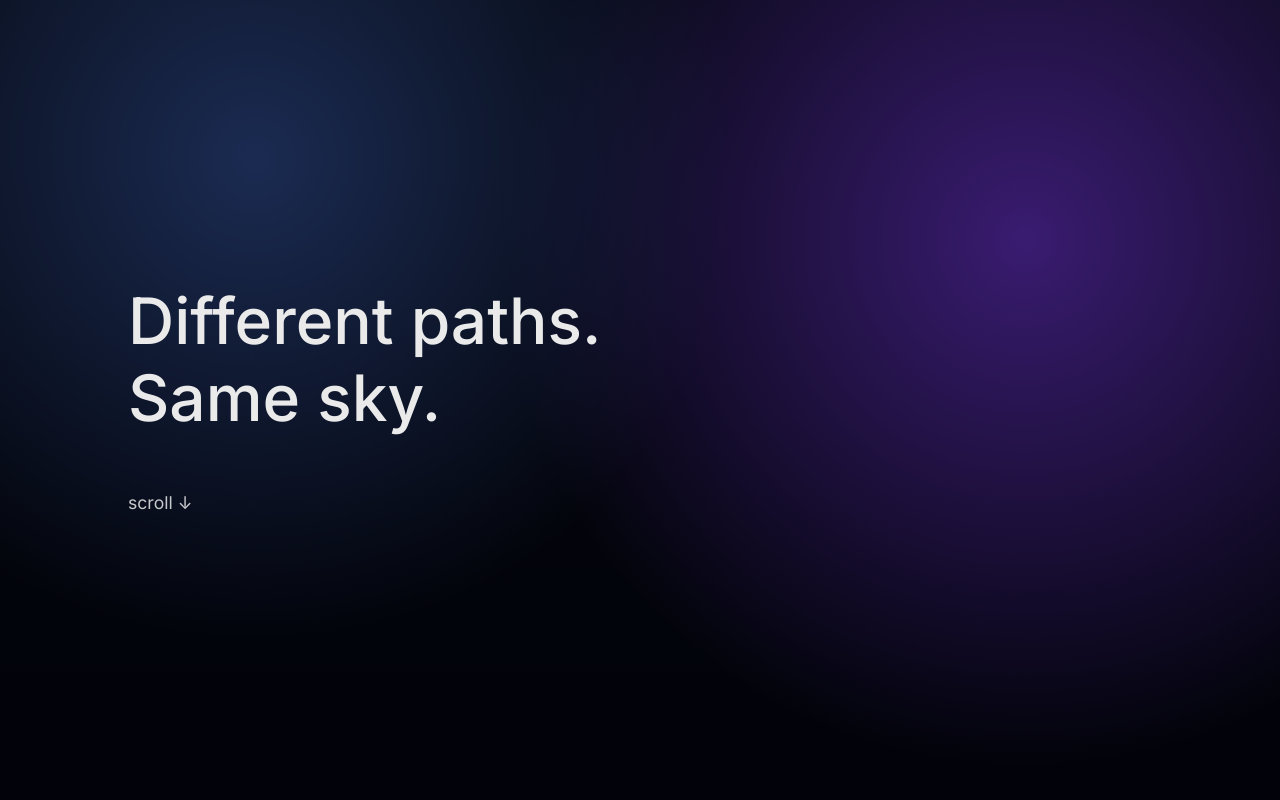
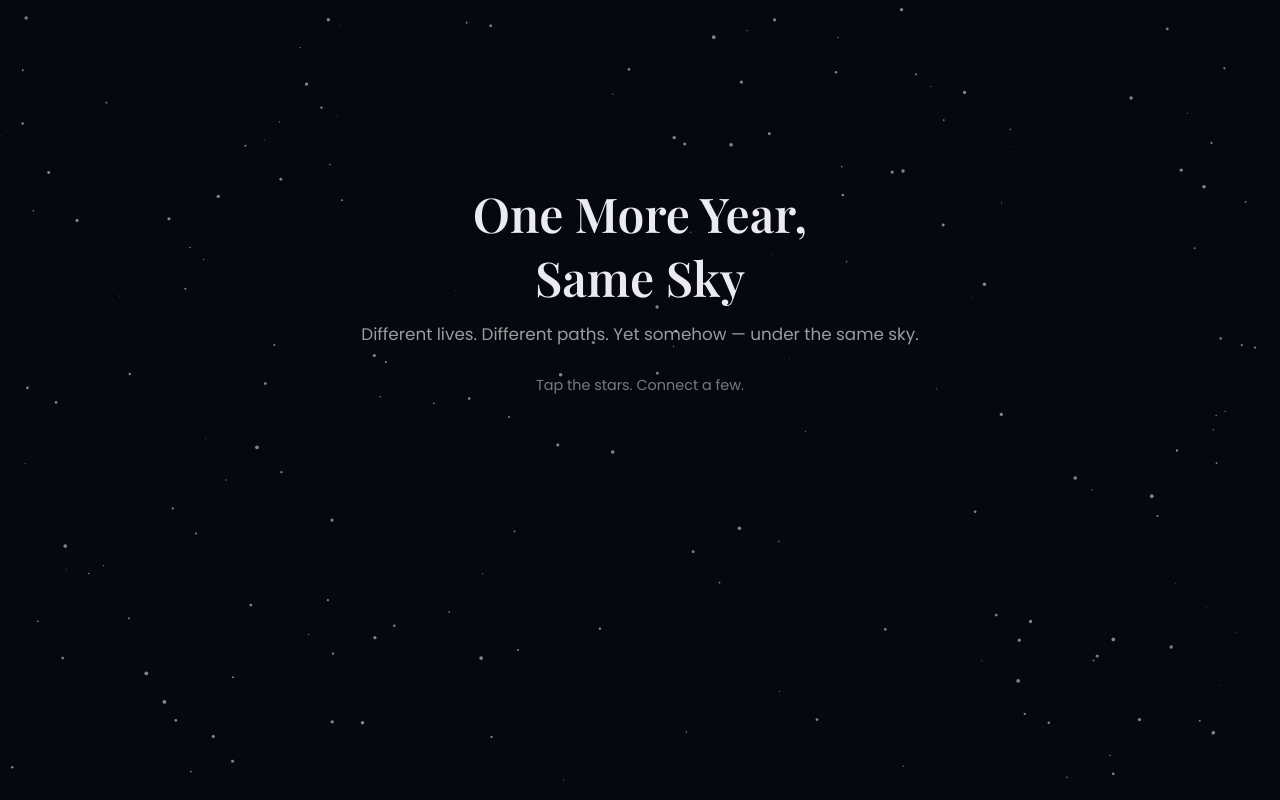
Before and after one commit to amanbalara/One-more-year-same-sky, a plain HTML site: page index.html in a window 1280 px wide. Shown: the top 800 px of the page. Drawn offline with nearby package versions, Linux system fonts and the light colour scheme; a web font is replaced by a local one.

Commit message:
Update index.html

```diff
--- a/index.html
+++ b/index.html
@@ -1,203 +1,298 @@
 <!DOCTYPE html>
 <html lang="en">
 <head>
-  <meta charset="UTF-8" />
-  <meta name="viewport" content="width=device-width, initial-scale=1.0" />
+<meta charset="UTF-8">
+<meta name="viewport" content="width=device-width, initial-scale=1.0">
 <title>One More Year, Same Sky</title>
 
-  <!-- Google Font -->
-  <link href="https://fonts.googleapis.com/css2?family=Inter:wght@300;400;500;600&display=swap" rel="stylesheet">
+<link href="https://fonts.googleapis.com/css2?family=Playfair+Display:ital,wght@0,400;0,600;1,400&family=Poppins:wght@300;400;500&display=swap" rel="stylesheet">
 
 <style>
-    /* ---------- RESET ---------- */
-    * {
-      margin: 0;
-      padding: 0;
-      box-sizing: border-box;
-      font-family: 'Inter', sans-serif;
+:root{
+  --bg:#05080f;
+  --card:rgba(10,12,24,0.7);
+  --text:#eaeaf0;
+  --muted:rgba(255,255,255,0.6);
+  --accent:#7aa2ff;
 }
 
-    body {
-      background: #05080f;
-      color: #eaeaea;
-      overflow-x: hidden;
+*{box-sizing:border-box;margin:0;padding:0}
+html,body{height:100%;background:var(--bg);color:var(--text);font-family:'Poppins',sans-serif}
+
+.stage{
+  min-height:100vh;
+  display:flex;
+  align-items:center;
+  justify-content:center;
+  position:relative;
+  overflow:hidden;
+  padding:24px;
 }
 
-    /* ---------- SKY BACKGROUND ---------- */
-    .sky {
-      position: fixed;
-      inset: 0;
-      background:
-        radial-gradient(circle at 20% 20%, #1b2b52, transparent 40%),
-        radial-gradient(circle at 80% 30%, #3a1c71, transparent 45%),
-        linear-gradient(#05080f, #02030a);
-      animation: drift 25s ease-in-out infinite alternate;
-      z-index: -1;
+canvas#stars{
+  position:absolute;
+  inset:0;
+  z-index:0;
 }
 
-    @keyframes drift {
-      from { transform: scale(1); }
-      to { transform: scale(1.05); }
+.center{
+  z-index:2;
+  max-width:900px;
+  width:100%;
+  text-align:center;
 }
 
-    /* ---------- SECTIONS ---------- */
-    .section {
-      min-height: 100vh;
-      padding: 80px 10%;
-      display: flex;
-      flex-direction: column;
-      justify-content: center;
-      gap: 22px;
+h1{
+  font-family:'Playfair Display',serif;
+  font-size:3rem;
+  font-weight:600;
+  margin-bottom:12px;
 }
 
-    .hero h1 {
-      font-size: clamp(2.5rem, 5vw, 4rem);
-      font-weight: 500;
-      line-height: 1.2;
+.lead{
+  color:var(--muted);
+  font-size:1.05rem;
+  margin-bottom:28px;
 }
 
-    .scroll {
-      opacity: 0.6;
-      margin-top: 30px;
-      font-size: 0.95rem;
+.hint{
+  font-size:0.9rem;
+  opacity:0.5;
+  margin-top:12px;
 }
 
-    .section p {
-      font-size: 1.1rem;
-      opacity: 0.85;
-      line-height: 1.6;
+.panel{
+  margin-top:32px;
+  display:flex;
+  justify-content:center;
+  opacity:0;
+  transform:translateY(12px);
+  transition:0.6s ease;
 }
 
-    .highlight {
-      font-size: 1.6rem;
-      font-weight: 500;
-      opacity: 0.95;
+.panel.show{
+  opacity:1;
+  transform:none;
 }
 
-    .soft {
-      opacity: 0.7;
+.input-wrap{
+  background:var(--card);
+  border-radius:14px;
+  padding:14px;
+  display:flex;
+  gap:10px;
+  backdrop-filter:blur(8px);
 }
 
-    .message {
-      font-size: 1.35rem;
-      line-height: 1.7;
-      white-space: pre-line;
+input{
+  background:transparent;
+  border:none;
+  outline:none;
+  color:var(--text);
+  font-size:1rem;
+  width:180px;
 }
 
-    .end {
-      text-align: center;
+button{
+  background:var(--accent);
+  color:#0a0d1a;
+  border:none;
+  padding:10px 14px;
+  border-radius:10px;
+  font-weight:600;
+  cursor:pointer;
 }
 
-    .signature {
-      display: block;
-      margin-top: 40px;
-      font-size: 0.95rem;
-      opacity: 0.6;
+.message-card{
+  margin-top:30px;
+  background:var(--card);
+  padding:28px;
+  border-radius:18px;
+  opacity:0;
+  transform:translateY(10px);
+  transition:0.7s ease;
+  text-align:left;
 }
 
-    /* ---------- FADE IN ---------- */
-    .fade {
-      animation: fadeIn 1.6s ease forwards;
+.message-card.show{
+  opacity:1;
+  transform:none;
 }
 
-    @keyframes fadeIn {
-      from {
-        opacity: 0;
-        transform: translateY(12px);
+.msg-title{
+  font-family:'Playfair Display',serif;
+  font-size:2.2rem;
+  margin-bottom:14px;
 }
-      to {
-        opacity: 1;
-        transform: translateY(0);
+
+.msg-body{
+  line-height:1.7;
+  font-size:1.05rem;
+  white-space:pre-line;
 }
+
+.signature{
+  margin-top:18px;
+  text-align:right;
+  opacity:0.7;
+}
+
+@media(max-width:600px){
+  h1{font-size:2.3rem}
 }
 </style>
 </head>
 
 <body>
+<div class="stage">
+  <canvas id="stars"></canvas>
 
-  <div class="sky"></div>
+  <div class="center">
+    <h1>One More Year,<br>Same Sky</h1>
+    <p class="lead">
+      Different lives. Different paths.
+      Yet somehow — under the same sky.
+    </p>
 
-  <!-- HERO -->
-  <section class="section hero fade">
-    <h1>Different paths.<br>Same sky.</h1>
-    <p class="scroll">scroll ↓</p>
-  </section>
+    <p class="hint">Tap the stars. Connect a few.</p>
 
-  <!-- REFLECTION -->
-  <section class="section fade">
-    <p>Some of us met.</p>
-    <p>Some drifted.</p>
-    <p>Some fought battles quietly.</p>
-    <p>Some smiled more than they showed.</p>
-  </section>
+    <div class="panel" id="panel">
+      <div class="input-wrap">
+        <input id="codeInput" placeholder="enter your code">
+        <button id="unlockBtn">unlock</button>
+      </div>
+    </div>
 
-  <!-- SURVIVAL -->
-  <section class="section fade">
-    <p class="highlight">
-      If you’re reading this,<br>
-      you survived another year.
-    </p>
-    <p class="soft">And that counts.</p>
-  </section>
-
-  <!-- PERSONAL MESSAGE -->
-  <section class="section message fade" id="personal-message">
-    <!-- injected by JS -->
-  </section>
-
-  <!-- END -->
-  <section class="section end fade">
-    <p>May the coming year be kinder.</p>
-    <p>To you.</p>
-    <p>To us.</p>
-
-    <span class="signature">— Aman</span>
-  </section>
+    <div class="message-card" id="card">
+      <div class="msg-title" id="title"></div>
+      <div class="msg-body" id="body"></div>
+      <div class="signature">— Aman</div>
+    </div>
+  </div>
+</div>
 
 <script>
-    /* ---------- AUDIENCE MESSAGES (case-insensitive) ---------- */
-    const messages = {
-      volleys: `To the ones who shared sweat,
-silence, and endless rallies on the court —
-this year remembers your effort.`,
+/* ---------- STAR FIELD ---------- */
+const canvas = document.getElementById("stars");
+const ctx = canvas.getContext("2d");
+let stars = [];
+let connected = 0;
 
-      volleyf: `New to the court, new to the fight.
-May the coming year shape you
-stronger than yesterday.`,
+function resize(){
+  canvas.width = innerWidth;
+  canvas.height = innerHeight;
+  stars = [];
+  for(let i=0;i<180;i++){
+    stars.push({
+      x:Math.random()*canvas.width,
+      y:Math.random()*canvas.height,
+      r:Math.random()*1.6+0.3,
+      hit:false
+    });
+  }
+}
+resize(); addEventListener("resize",resize);
 
-      sir: `To those who guided,
-sometimes without knowing they were guiding —
-thank you for the quiet impact.`,
+function draw(){
+  ctx.clearRect(0,0,canvas.width,canvas.height);
+  ctx.fillStyle="white";
+  stars.forEach(s=>{
+    ctx.globalAlpha = s.hit?0.9:0.5;
+    ctx.beginPath();
+    ctx.arc(s.x,s.y,s.r,0,Math.PI*2);
+    ctx.fill();
+  });
+  requestAnimationFrame(draw);
+}
+draw();
 
-      bruh: `To the people who made ordinary days lighter,
-laughs louder, and nights longer —
-same chaos, next year too.`,
+canvas.addEventListener("click",(e)=>{
+  const x=e.clientX,y=e.clientY;
+  stars.forEach(s=>{
+    if(!s.hit && Math.hypot(s.x-x,s.y-y)<12){
+      s.hit=true;
+      connected++;
+    }
+  });
+  if(connected>=6){
+    document.getElementById("panel").classList.add("show");
+  }
+});
 
-      buddy: `To small talks, shared moments,
-and passing smiles —
-may they grow into something warmer.`,
+/* ---------- MESSAGES ---------- */
+const MESSAGES = {
+  bruh:{
+    title:"For the ones who stayed",
+    body:`Some friendships don’t need daily words,
+they just survive time.
 
-      batchmates: `To those starting a new chapter —
-new campus, new fears, new hopes.
-You are not alone under this sky.`
+Thanks for being part of my year —
+same chaos, next sky.`
+  },
+  buddy:{
+    title:"A quiet wish",
+    body:`Not every bond is loud,
+some are just… comfortable.
+
+Hope the coming year
+treats you gently.`
+  },
+  sir:{
+    title:"With respect",
+    body:`Some lessons stay longer than notes.
+Some guidance works silently.
+
+Thank you for shaping a year
+I’ll always remember.`
+  },
+  volleys:{
+    title:"To the court & beyond",
+    body:`Sweat, silence, and shared focus —
+this year knew our effort.
+
+May the next one
+reward the discipline.`
+  },
+  volleyf:{
+    title:"New beginnings",
+    body:`Every start feels unsure.
+Every effort still counts.
+
+Welcome to the journey —
+the sky’s big enough.`
+  },
+  batchmates:{
+    title:"To those starting out",
+    body:`New place. New faces.
+Same nervous excitement.
+
+May this year
+feel a little like home.`
+  }
 };
 
-    /* ---------- URL LOGIC ---------- */
-    const params = new URLSearchParams(window.location.search);
-    const key = params.get("key")?.toLowerCase();
+function normalize(s){
+  return s?.toLowerCase().trim();
+}
 
-    const container = document.getElementById("personal-message");
+document.getElementById("unlockBtn").onclick = ()=>{
+  const key = normalize(document.getElementById("codeInput").value);
+  const card = document.getElementById("card");
 
-    if (key && messages[key]) {
-      container.textContent = messages[key];
-    } else {
-      container.textContent = `To my friends, seniors, teammates,
-hostel people —
-and even you, stranger.
+  if(MESSAGES[key]){
+    document.getElementById("title").textContent = MESSAGES[key].title;
+    document.getElementById("body").textContent = MESSAGES[key].body;
+  }else{
+    document.getElementById("title").textContent = "To you, stranger";
+    document.getElementById("body").textContent =
+`If you’re here by accident —
+maybe it wasn’t one.
 
-I’m glad you existed in my 2025.`;
+I hope the coming year
+is kinder to you.`;
   }
+  card.classList.add("show");
+};
 </script>
-
 </body>
 </html>
```
Lines whose indentation alone changed are shown as unchanged.
